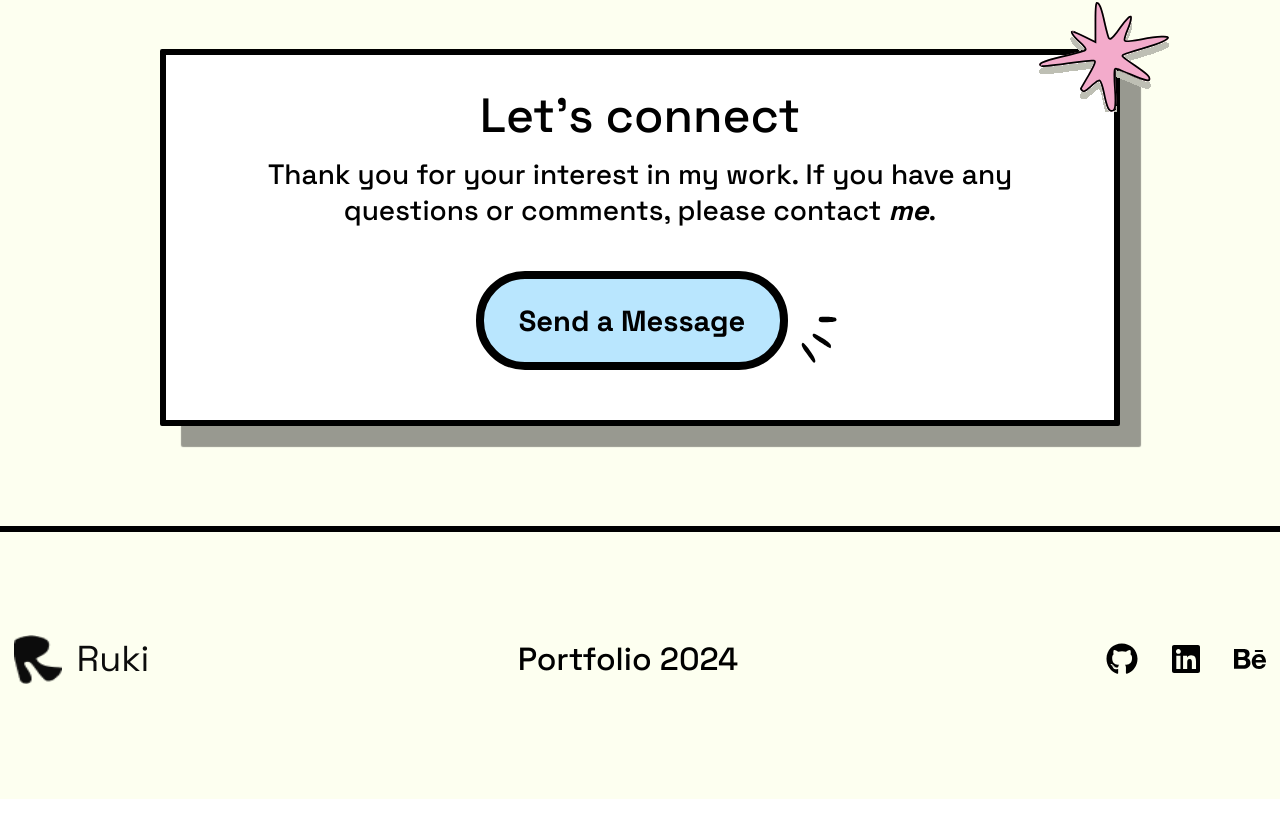
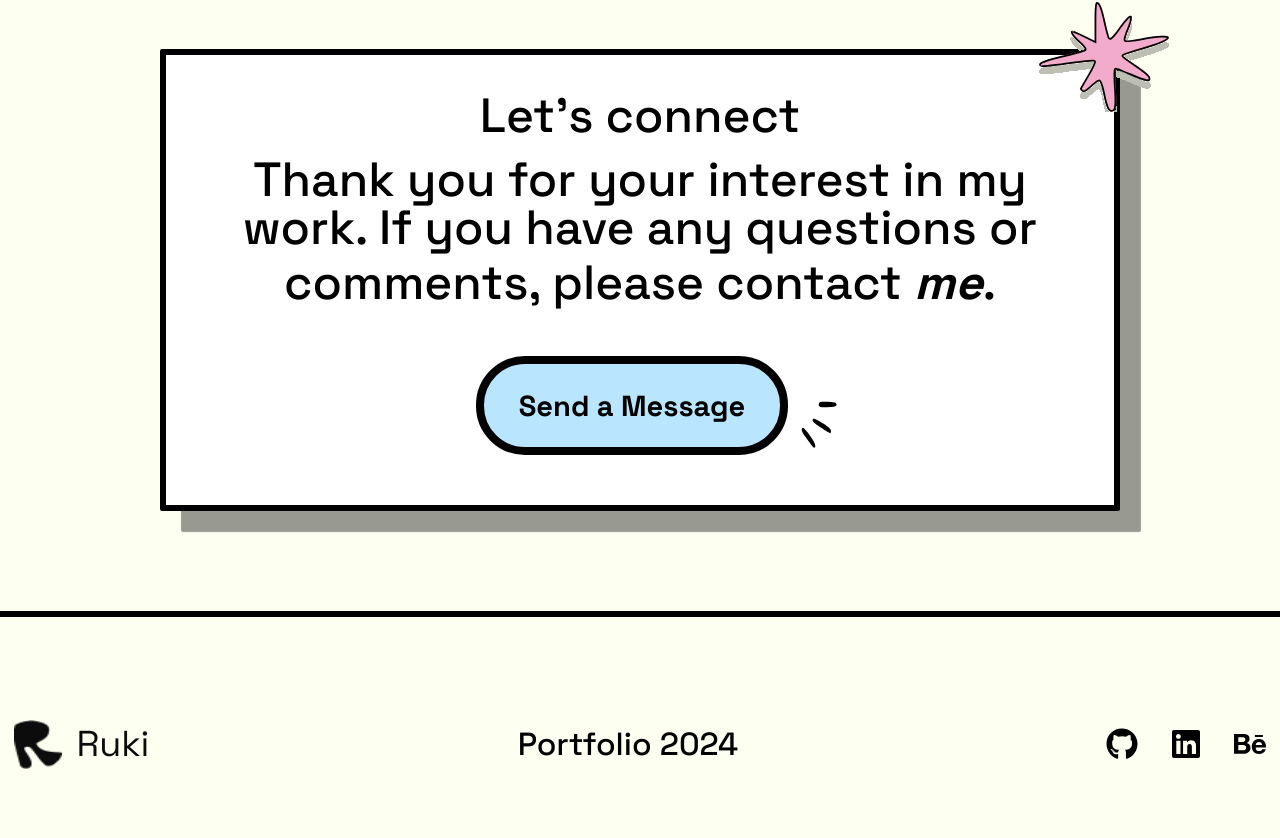
Before and after one commit to salmanfaraj06/react-setup-template, a React (Vite) app: page / in a window 1280 px wide. Shown: the part 3323-4161 px from the top of the page. Before the commit the page ends 4122 px from the top, so only its background shows below. Built offline with nearby package versions, Linux system fonts and the light colour scheme.

Commit message:
chore: Update font size and style in Contact component

```diff
--- a/src/components/Contact.jsx
+++ b/src/components/Contact.jsx
@@ -25,9 +25,9 @@ function Contact() {
             Let’s connect
           </Text>
           <Text
-            size="md"
+            size="2xl"
             as="p"
-            className="mt-4 px-3 text-center sm:text-sm md:text-[22px] "
+            className="mt-4 px-3 text-center font-medium sm:text-xl md:text-2xl "
           >
             Thank you for your interest in my work. If you have any questions or
             comments, please contact{" "}
```
